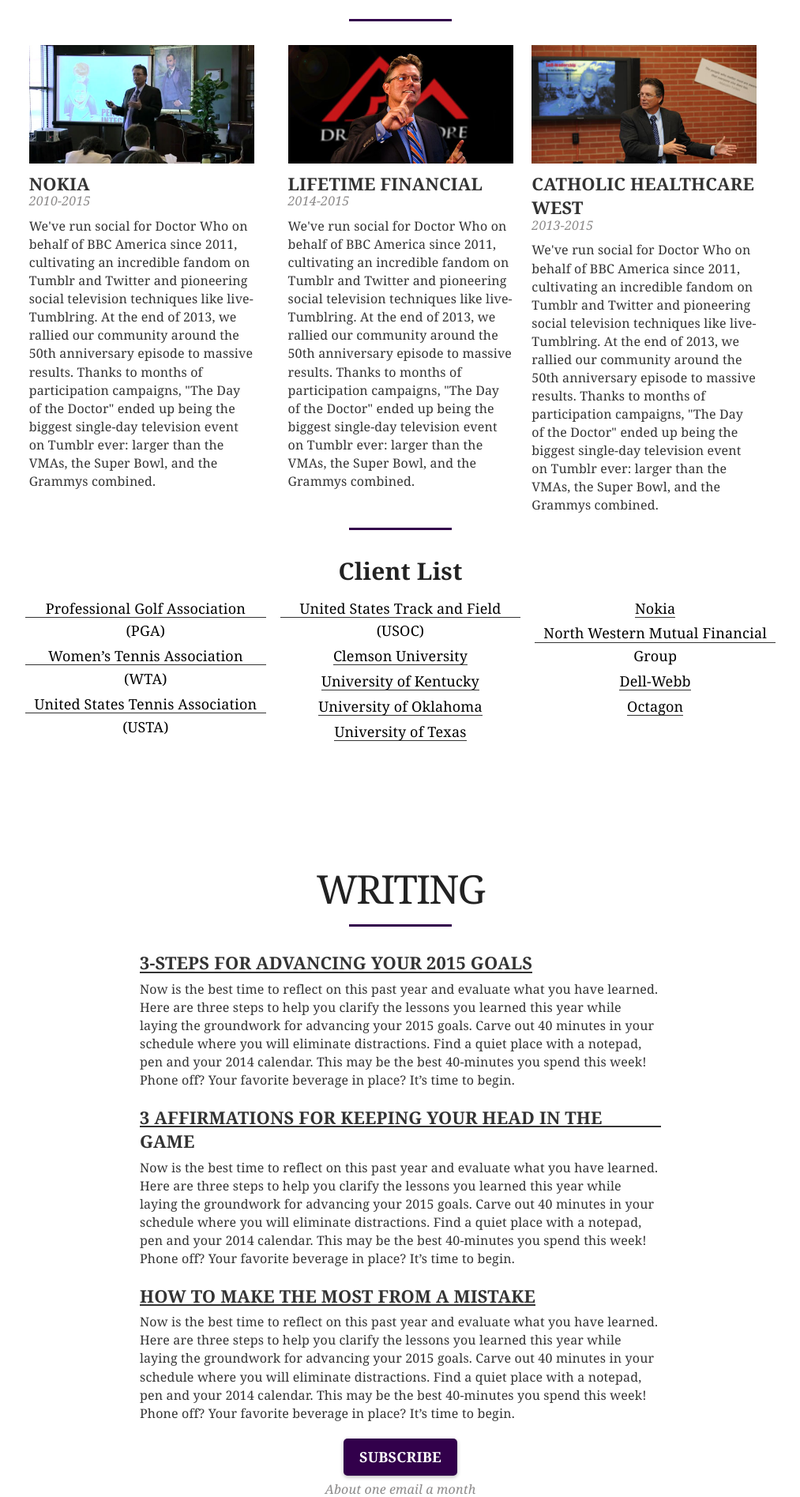
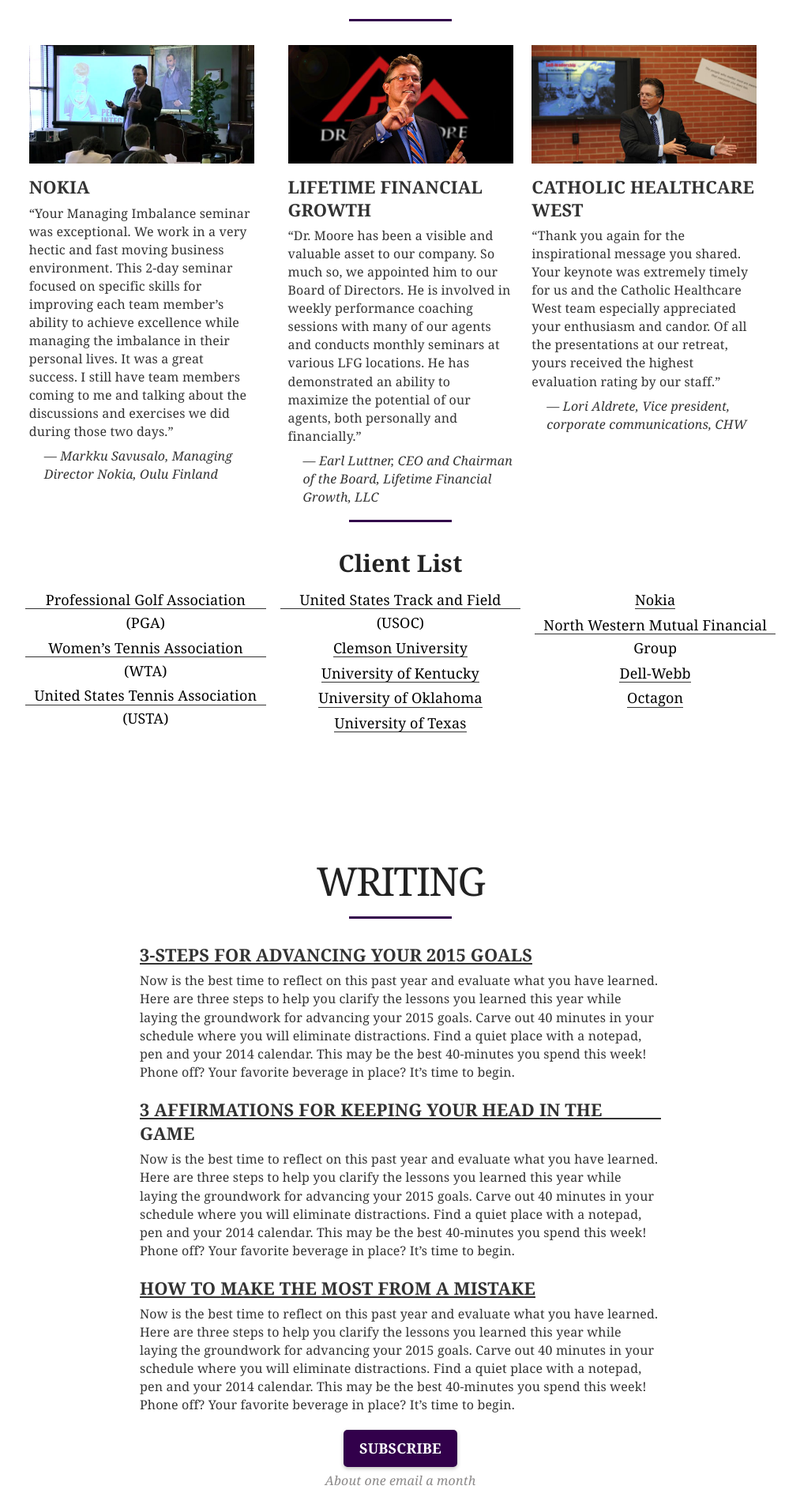
Before and after one commit to zamiang/drbillmoore, a Jekyll site: the page built from index.html, in a window 1280 px wide. Shown: the part 4005-5900 px from the top of the page at 79% size, without its empty margins (133-1146 px from the left). Built offline with Jekyll 4.4.1, drawn with Linux system fonts in a browser that asks for light colours; nearby versions of some CDN libraries; Markdown is read by kramdown in place of the engine named in the settings.

Commit message:
update quotes section

```diff
--- a/index.html
+++ b/index.html
@@ -154,25 +154,25 @@
             <div class="case-study">
                 <div class="case-study-image" style="background-image: url('/assets/images/speaking-1.jpg')" ></div>
                 <div class="case-study-name item-heading large-heading">Nokia</div>
-                <div class="case-study-year item-supheading">2010-2015</div>
                 <div class="case-study-description item-subheading">
-                    We've run social for Doctor Who on behalf of BBC America since 2011, cultivating an incredible fandom on Tumblr and Twitter and pioneering social television techniques like live-Tumblring. At the end of 2013, we rallied our community around the 50th anniversary episode to massive results. Thanks to months of participation campaigns, "The Day of the Doctor" ended up being the biggest single-day television event on Tumblr ever: larger than the VMAs, the Super Bowl, and the Grammys combined.
+                    &ldquo;Your Managing Imbalance seminar was exceptional. We work in a very hectic and fast moving business environment. This 2-day seminar focused on specific skills for improving each team member’s ability to achieve excellence while managing the imbalance in their personal lives. It was a great success. I still have team members coming to me and talking about the discussions and exercises we did during those two days.&rdquo;
+                    <div class="source">&mdash; <i>Markku Savusalo, Managing Director Nokia, Oulu Finland</i></div>
                 </div>
             </div>
             <div class="case-study">
                 <div class="case-study-image" style="background-image: url('/assets/images/speaking-3.jpg')" ></div>
-                <div class="case-study-name item-heading large-heading">Lifetime Financial</div>
-                <div class="case-study-year item-supheading">2014-2015</div>
+                <div class="case-study-name item-heading large-heading">Lifetime Financial Growth</div>
                 <div class="case-study-description item-subheading">
-                    We've run social for Doctor Who on behalf of BBC America since 2011, cultivating an incredible fandom on Tumblr and Twitter and pioneering social television techniques like live-Tumblring. At the end of 2013, we rallied our community around the 50th anniversary episode to massive results. Thanks to months of participation campaigns, "The Day of the Doctor" ended up being the biggest single-day television event on Tumblr ever: larger than the VMAs, the Super Bowl, and the Grammys combined.
+                    &ldquo;Dr. Moore has been a visible and valuable asset to our company. So much so, we appointed him to our Board of Directors. He is involved in weekly performance coaching sessions with many of our agents and conducts monthly seminars at various LFG locations. He has demonstrated an ability to maximize the potential of our agents, both personally and financially.&rdquo;
+                    <div class="source">&mdash; <i>Earl Luttner, CEO and Chairman of the Board, Lifetime Financial Growth, LLC</i></div>
                 </div>
             </div>
             <div class="case-study">
                 <div class="case-study-image" style="background-image: url('/assets/images/speaking-2.jpg')" ></div>
                 <div class="case-study-name item-heading large-heading">Catholic HealthCare West</div>
-                <div class="case-study-year item-supheading">2013-2015</div>
                 <div class="case-study-description item-subheading">
-                    We've run social for Doctor Who on behalf of BBC America since 2011, cultivating an incredible fandom on Tumblr and Twitter and pioneering social television techniques like live-Tumblring. At the end of 2013, we rallied our community around the 50th anniversary episode to massive results. Thanks to months of participation campaigns, "The Day of the Doctor" ended up being the biggest single-day television event on Tumblr ever: larger than the VMAs, the Super Bowl, and the Grammys combined.
+                    &ldquo;Thank you again for the inspirational message you shared. Your keynote was extremely timely for us and the Catholic Healthcare West team especially appreciated your enthusiasm and candor. Of all the presentations at our retreat, yours received the highest evaluation rating by our staff.&rdquo;
+                    <div class="source">&mdash; <i>Lori Aldrete, Vice president, corporate communications, CHW</i></div>
                 </div>
             </div>
         </div>
```
Also changed, not shown: assets/stylesheets/app.css (+7 -1 lines), assets/stylesheets/app.css.sass (+7 -1 lines), assets/application.css, 1 other file.
